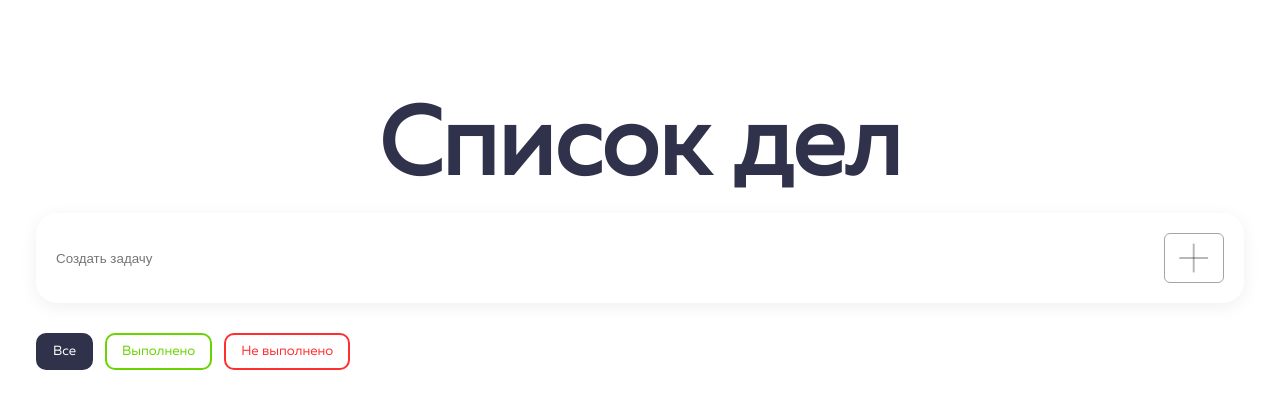
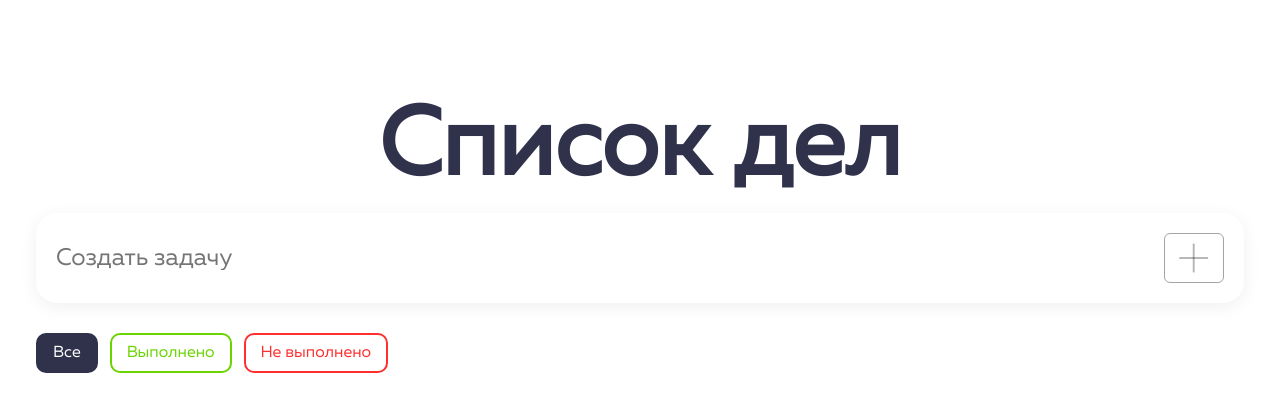
Before and after one commit to DmitryLA7/todo-list-new, a Next.js app: page / in a window 1280 px wide. Shown: the top 412 px of the page. Built offline with nearby package versions, Linux system fonts and the light colour scheme.

Commit message:
feat: adaptive styles

```diff
--- a/src/app/styles.ts
+++ b/src/app/styles.ts
@@ -1,12 +1,19 @@
+import { device } from "@/styles/breakpoints";
 import { createGlobalStyle } from "styled-components";
 
 
 export default createGlobalStyle`
-
-
     html,
     body {
         max-width: 100vw;
+    }
+
+    body {
+        font-size: 14px;
+
+        @media ${device.tablet} {
+            font-size: 16px
+        }
     }
 
     * {
--- a/src/components/Button/styles.ts
+++ b/src/components/Button/styles.ts
@@ -80,6 +80,7 @@ export const StyledButton = styled.button<{ $colorScheme: NonNullable<ButtonProp
   transition: color 0.2s ease-in, background-color 0.2s ease-in, border-color 0.2s ease-in;
   cursor: pointer;
   font-family: inherit;
+  font-size: inherit;
 
   &:disabled {
     background-color: #fff;
--- a/src/components/Draggable/Draggable.tsx
+++ b/src/components/Draggable/Draggable.tsx
@@ -111,7 +111,7 @@ const Draggable = <Items extends unknown[]>({
           })
         }
       >
-        <Image layout="fixed" alt="" src={iconDrag} width={19} height={19} />
+        <Image alt="" src={iconDrag} width={19} height={19} />
       </IconDrag>
     </StyledDraggable>
   );
--- a/src/components/InputWithButton/styles.ts
+++ b/src/components/InputWithButton/styles.ts
@@ -1,4 +1,6 @@
 import styled from "styled-components";
+
+import { device } from "@/styles/breakpoints";
 
 export const Wrapper = styled.div`
     display: flex;
@@ -9,4 +11,10 @@ export const Input = styled.input`
     flex: 1;
     border: none;
     outline: none;
+    font-family: inherit;
+    font-size: inherit;
+
+    @media ${device.tablet} {
+        font-size: 24px
+    }
 `
--- a/src/components/Inputs/ResizableInput/styles.ts
+++ b/src/components/Inputs/ResizableInput/styles.ts
@@ -14,6 +14,7 @@ export const Input = styled.input<{ $width: number }>`
     max-width: 100%;
     font-size: 16px;
     font-family: inherit;
+    font-size: inherit;
     width: ${props => props.$width}px;
 `
 
--- a/src/components/Todo/styles.ts
+++ b/src/components/Todo/styles.ts
@@ -1,6 +1,7 @@
 import styled, { css } from "styled-components";
 
 import type { TodoStatus } from "@/types/todo";
+import { device } from "@/styles/breakpoints";
 
 export const Wrapper = styled.div`
     display: flex;
@@ -60,3 +61,11 @@ const DESCRIPTION_STATUS: Partial<{ [key in TodoStatus]: ReturnType<typeof css>
         text-decoration:  line-through;
     `,
 }
+
+export const pageTitle = css`
+   font-size: 16px;
+
+    @media ${device.tablet} {
+       font-size: 20px
+    }
+`
```
